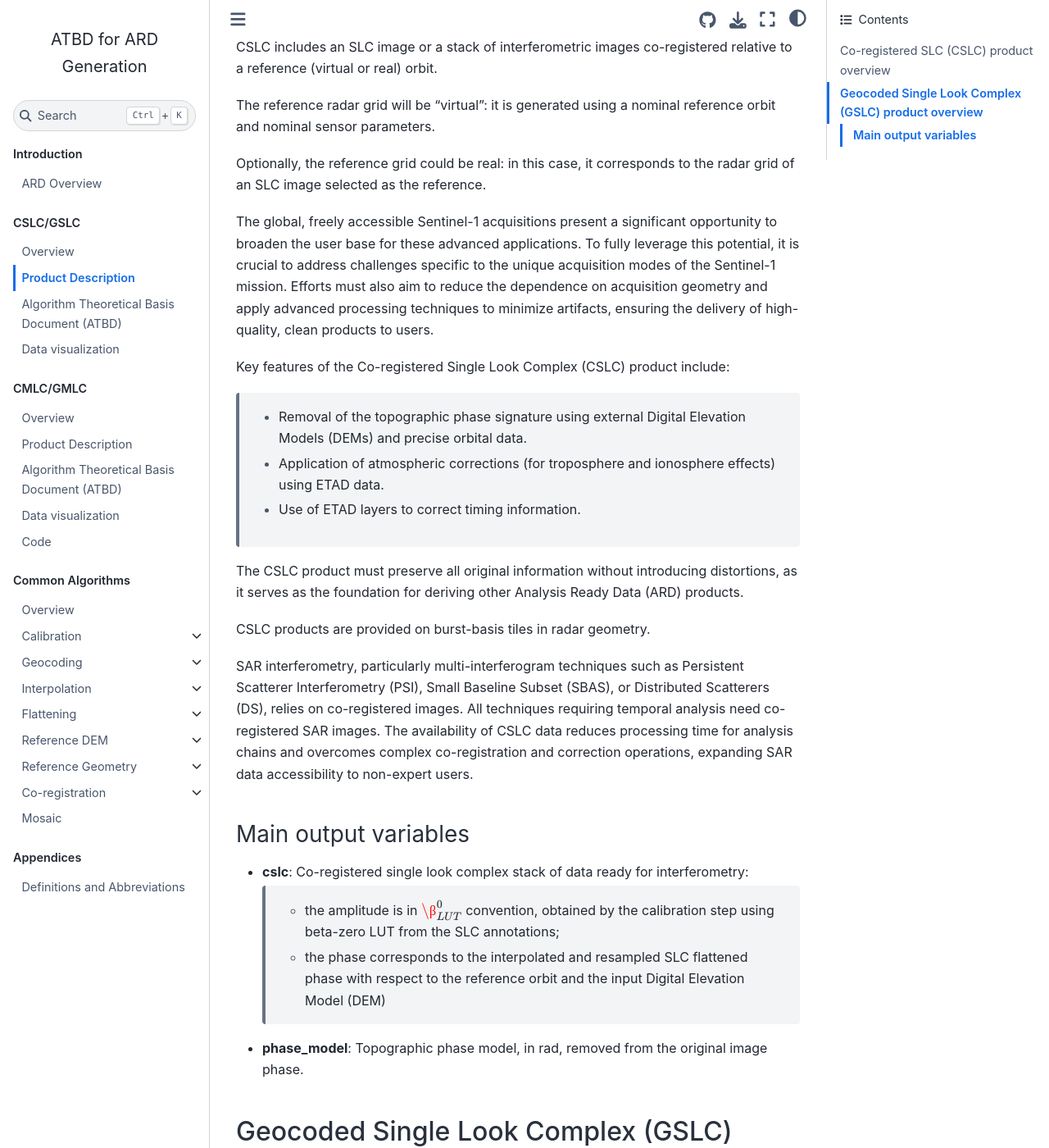
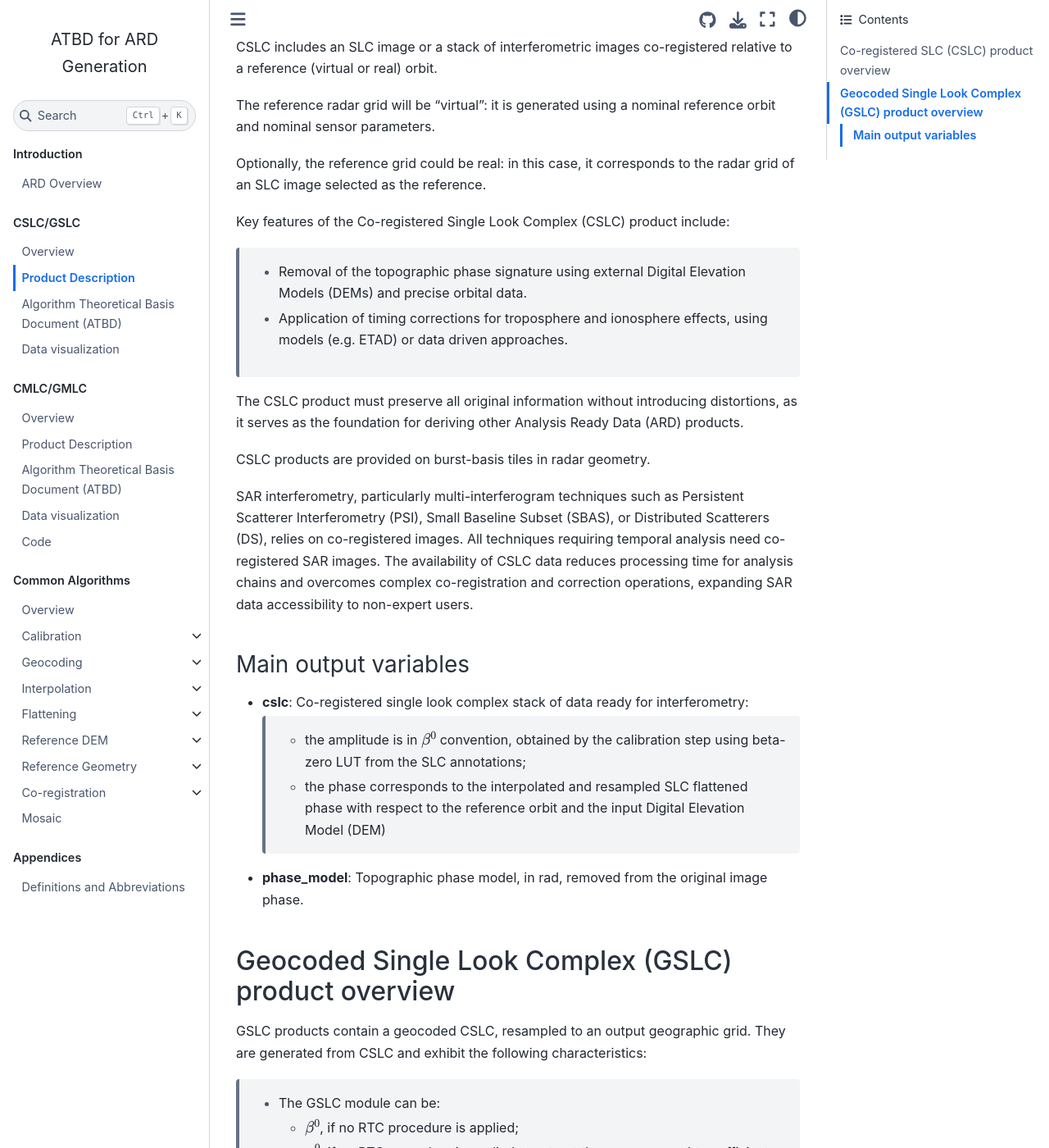
Before and after one commit to ROSE-L-ARD/cop-ard-atbd, a Jupyter Book: the page built from docs/atbd_book/cslc/cslc_product.rst, in a window 1280 px wide and 1400 px high, scrolled down 359 px. Shown: the whole window at 82% size. Built offline with Jupyter Book 1.0.4 settings and Sphinx 7.4.7 and the Sphinx Book theme 1.1.4, drawn with Linux system fonts in a browser that asks for light colours; pages that are not in the unit, such as notebooks, are missing from menus.

```diff
--- a/docs/atbd_book/cslc/cslc_product.rst
+++ b/docs/atbd_book/cslc/cslc_product.rst
@@ -16,16 +16,10 @@ The reference radar grid will be "virtual": it is generated using a nominal refe
 
 Optionally, the reference grid could be real: in this case, it corresponds to the radar grid of an SLC image selected as the reference.
 
-The global, freely accessible Sentinel-1 acquisitions present a significant opportunity to broaden the user base for these advanced applications.
-To fully leverage this potential, it is crucial to address challenges specific to the unique acquisition modes of the Sentinel-1 mission.
-Efforts must also aim to reduce the dependence on acquisition geometry and apply advanced processing techniques to minimize artifacts,
-ensuring the delivery of high-quality, clean products to users.
-
 Key features of the Co-registered Single Look Complex (CSLC) product include:
 
   - Removal of the topographic phase signature using external Digital Elevation Models (DEMs) and precise orbital data.
-  - Application of atmospheric corrections (for troposphere and ionosphere effects) using ETAD data.
-  - Use of ETAD layers to correct timing information.
+  - Application of timing corrections for troposphere and ionosphere effects, using models (e.g. ETAD) or data driven approaches.
 
 The CSLC product must preserve all original information without introducing distortions, as it serves as the foundation for deriving other Analysis Ready Data (ARD) products.
 
@@ -41,7 +35,7 @@ Main output variables
 
 - **cslc**: Co-registered single look complex stack of data ready for interferometry:
 
-    - the amplitude is in :math:`\β_{LUT}^0` convention, obtained by the calibration step using beta-zero LUT from the SLC annotations;
+    - the amplitude is in :math:`\beta^0` convention, obtained by the calibration step using beta-zero LUT from the SLC annotations;
     - the phase corresponds to the interpolated and resampled SLC flattened phase with respect to the reference orbit and the input Digital Elevation Model (DEM)
 
 
```
Also changed, not shown: docs/atbd_book/cslc/cslc_atbd.rst (+14 -4 lines), docs/atbd_book/cslc/images/CSLC_diagram.drawio.png (added), docs/atbd_book/cslc/images/GSLC_diagram.drawio.png (added), docs/atbd_book/nrb/images/NRB_diagram.drawio.png (added), 3 other files.
